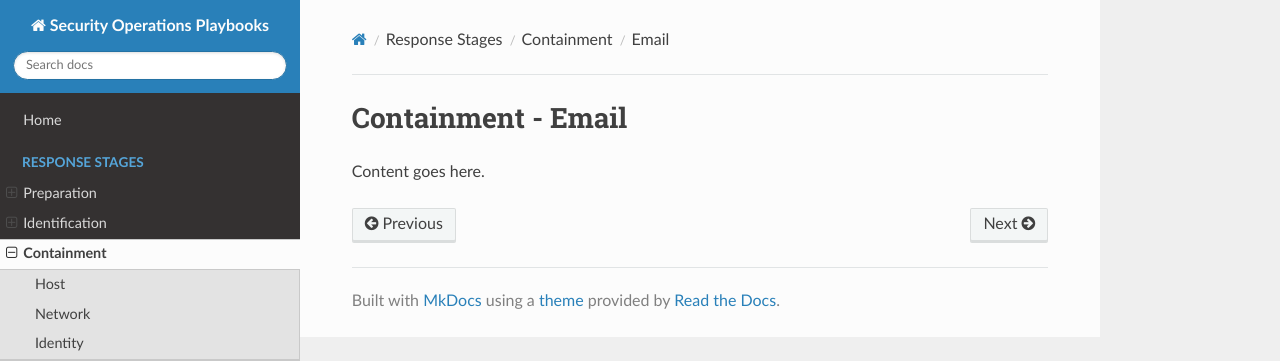
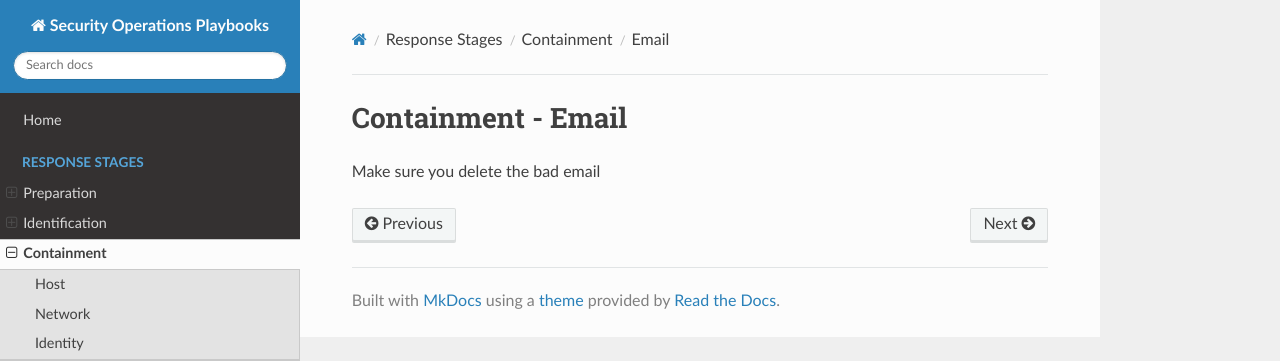
Before and after one commit to Cyber2499/DWReact.github.io, an MkDocs documentation site: the page built from docs/incident-response/containment/email.md, in a window 1280 px wide. Shown: the top 361 px of the page. Built offline with MkDocs 1.6.1, drawn with Linux system fonts in a browser that asks for light colours; nearby versions of some CDN libraries.

Commit message:
Update email.md

```diff
--- a/docs/incident-response/containment/email.md
+++ b/docs/incident-response/containment/email.md
@@ -1,4 +1,4 @@
 <!-- File: docs/incident-response/containment/email.md -->
 # Containment - Email
 
-Content goes here.
+Make sure you delete the bad email
```
